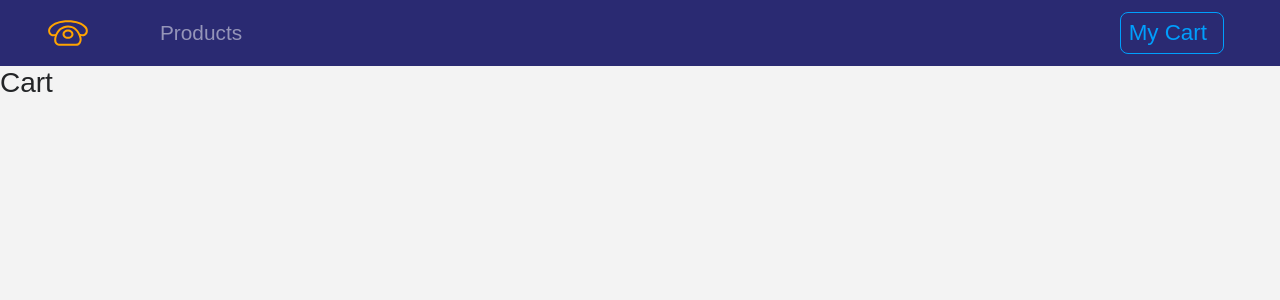
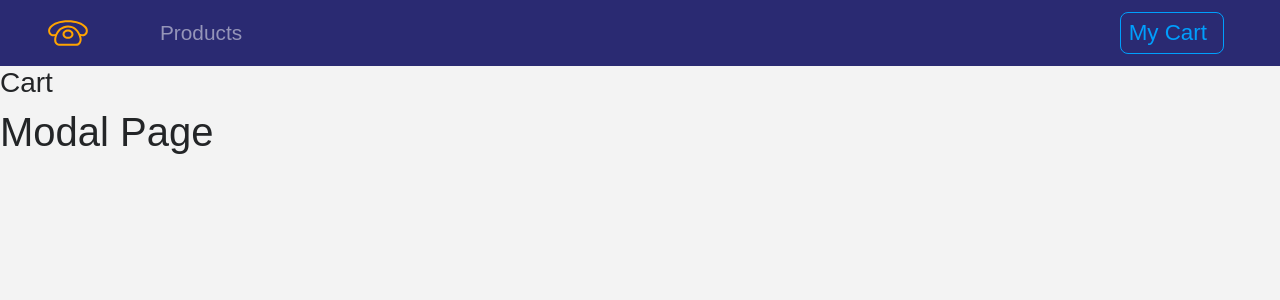
Before and after one commit to Oceanblue713/shopping, a React (Create React App) app: page /cart in a window 1280 px wide. Shown: the top 300 px of the page. Built offline with nearby package versions, Linux system fonts and the light colour scheme; some icons are missing.

Commit message:
Create Modal

```diff
--- a/src/App.js
+++ b/src/App.js
@@ -8,6 +8,7 @@ import ProductList from './components/ProductList';
 import Details from './components/Details';
 import Cart from './components/Cart';
 import Default from './components/Default';
+import Modal from './components/Modal';
 
 function App() {
   return (
@@ -19,6 +20,7 @@ function App() {
         <Route path="/cart" component={Cart} />
         <Route component={Default} />
       </Switch>
+      <Modal />
     </React.Fragment>
   );
 }
--- /dev/null
+++ b/src/components/Modal.js
@@ -0,0 +1,11 @@
+import React, { Component } from 'react';
+
+const Modal = () => {
+  return (
+    <div>
+      <h1>Modal Page</h1>
+    </div>
+  );
+};
+
+export default Modal;
```
